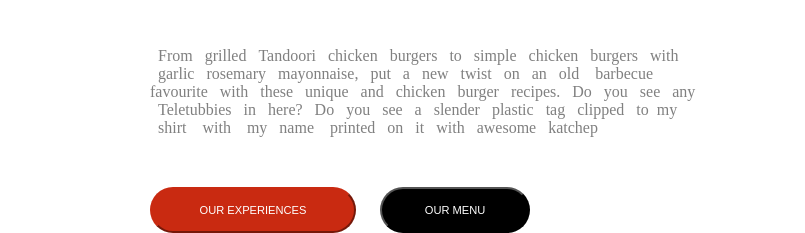
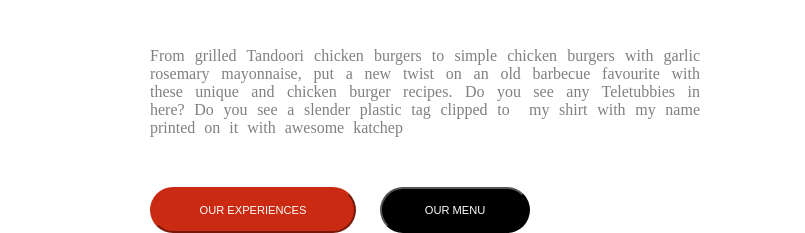
Before and after one commit to Pyaepyaethin/My-Website, a plain HTML site: page index.html in a window 1280 px wide. Shown: the part 624-857 px from the top of the page, 0-805 px from the left. Drawn offline with Linux system fonts and the light colour scheme.

Commit message:
hero-section

```diff
--- a/index.html
+++ b/index.html
@@ -24,7 +24,7 @@
                     <p class="third-h">ARROND</p>
                 </div>
                 <div class="hero-text">
-                    <p class="hero-text-design"> &nbsp;&nbsp;From &nbsp;&nbsp;grilled &nbsp;&nbsp;Tandoori &nbsp;&nbsp;chicken &nbsp;&nbsp;burgers &nbsp;&nbsp;to &nbsp;&nbsp;simple &nbsp;&nbsp;chicken &nbsp;&nbsp;burgers &nbsp;&nbsp;with &nbsp;&nbsp;garlic &nbsp;&nbsp;rosemary &nbsp;&nbsp;mayonnaise, &nbsp;&nbsp;put &nbsp;&nbsp;a &nbsp;&nbsp;new &nbsp;&nbsp;twist  &nbsp;&nbsp;on  &nbsp;&nbsp;an  &nbsp;&nbsp;old &nbsp;&nbsp; barbecue &nbsp;&nbsp; favourite  &nbsp;&nbsp;with  &nbsp;&nbsp;these  &nbsp;&nbsp;unique  &nbsp;&nbsp;and  &nbsp;&nbsp;chicken  &nbsp;&nbsp;burger  &nbsp;&nbsp;recipes.  &nbsp;&nbsp;Do  &nbsp;&nbsp;you  &nbsp;&nbsp;see  &nbsp;&nbsp;any  &nbsp;&nbsp;Teletubbies  &nbsp;&nbsp;in  &nbsp;&nbsp;here?  &nbsp;&nbsp;Do  &nbsp;&nbsp;you  &nbsp;&nbsp;see  &nbsp;&nbsp;a  &nbsp;&nbsp;slender  &nbsp;&nbsp;plastic  &nbsp;&nbsp;tag  &nbsp;&nbsp;clipped  &nbsp;&nbsp;to  &nbsp;my  &nbsp;&nbsp;shirt &nbsp;&nbsp; with  &nbsp;&nbsp; my  &nbsp;&nbsp;name &nbsp;&nbsp; printed  &nbsp;&nbsp;on  &nbsp;&nbsp;it  &nbsp;&nbsp;with  &nbsp;&nbsp;awesome  &nbsp;&nbsp;katchep</p>
+                    <p class="hero-text-design"> From grilled Tandoori chicken burgers to simple chicken burgers with garlic rosemary mayonnaise, put a new twist  on  an  old  barbecue  favourite  with  these  unique  and  chicken  burger  recipes.  Do  you  see  any  Teletubbies  in  here?  Do  you  see  a  slender  plastic  tag  clipped  to  &nbsp;my  shirt  with   my  name  printed  on  it  with  awesome  katchep</p>
                 </div>
                 <div class="buttons">
                     <button class="red-button"><p class="button-text-size">OUR EXPERIENCES</p></button>
--- a/style.css
+++ b/style.css
@@ -49,7 +49,9 @@
     margin-top: 50px;
 }
 .hero-text-design{
+    word-spacing: 5px;
     color: gray;
+    text-align: justify;
 }
 .buttons{
     padding-left: 150px;
```
